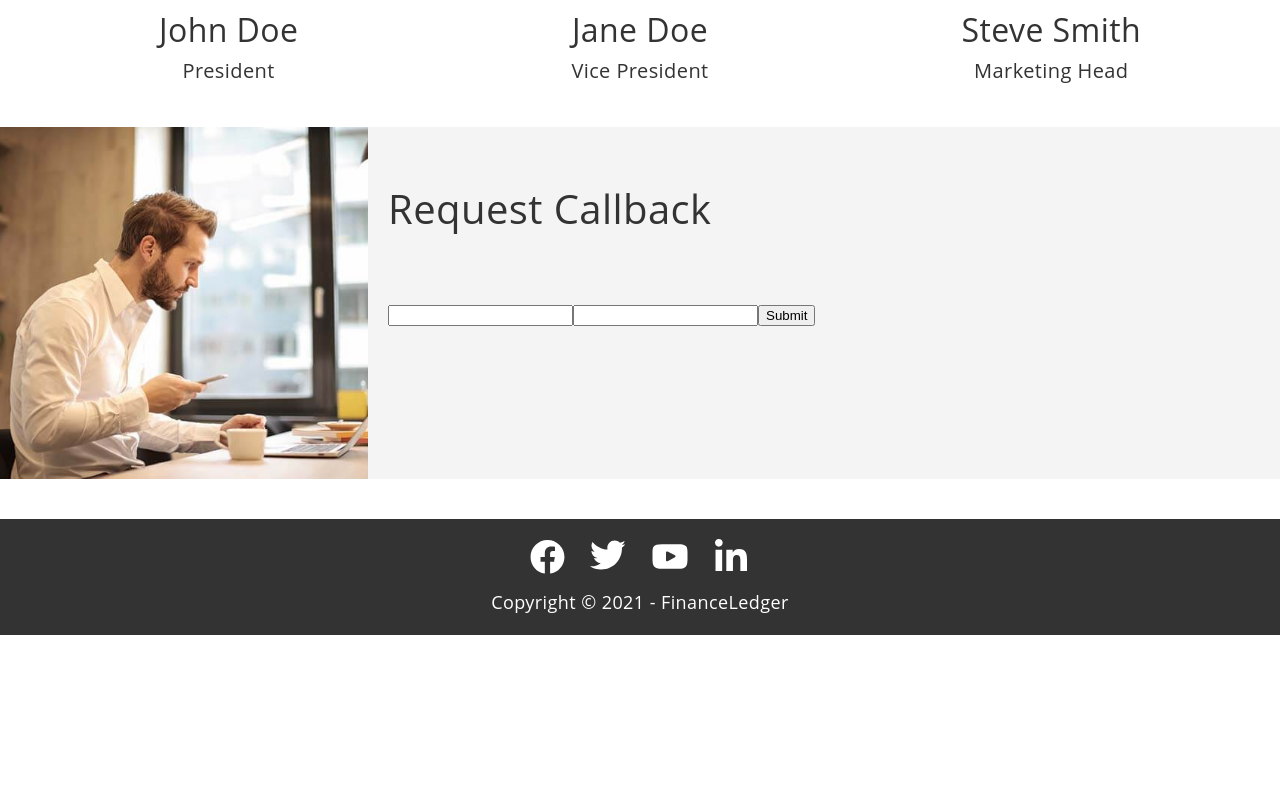
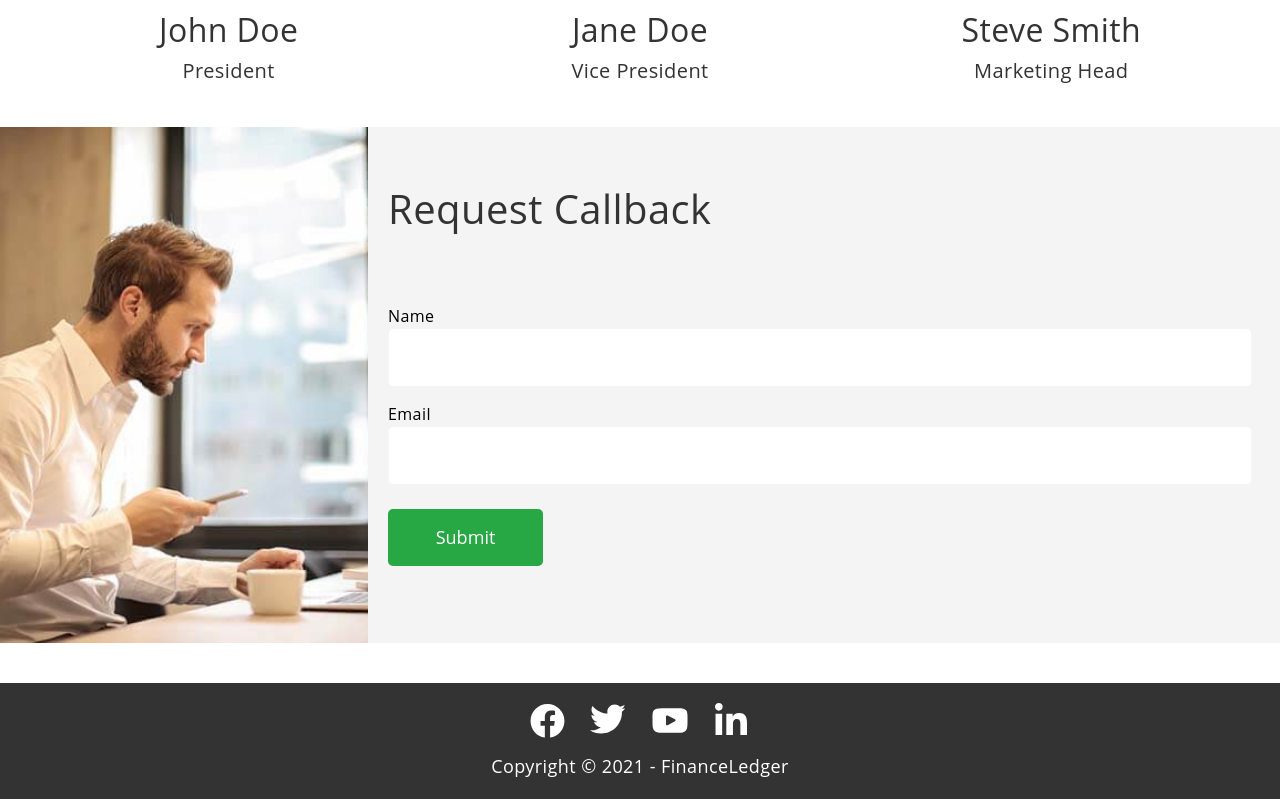
Before and after one commit to Yuliia-dev/ledger_test, a React (Create React App) app: page / in a window 1280 px wide. Shown: the part 3273-4072 px from the top of the page. Before the commit the page ends 3908 px from the top, so only its background shows below. Built offline with nearby package versions, Linux system fonts and the light colour scheme.

Commit message:
fix form

```diff
--- a/src/components/Contact.js
+++ b/src/components/Contact.js
@@ -1,33 +1,32 @@
 // import { useState } from 'react';
-import { Formik } from 'formik';
+import { useFormik } from 'formik';
 import * as Yup from 'yup';
 import {
   Wrapper,
   ImageMen,
-  // FormE,
+  FormForContact,
   Container,
   ContactTitle,
-  // ContactInput,
-  // ContactLabel,
-  // ContactBtn,
+  ContactInput,
+  ContactLabel,
+  ContactBtn,
 } from './Contact.styled';
 export function Contact() {
-  // const [email, setEmail] = useState('');
-  // const [name, setName] = useState('');
-  let initialValue = {
-    name: '',
-    email: '',
-  };
-  const validation = Yup.object({
-    name: Yup.string(),
-    email: Yup.string().email('Invalid email format').required('Required'),
+  const formik = useFormik({
+    initialValues: {
+      name: '',
+      email: '',
+    },
+    validationSchema: Yup.object({
+      name: Yup.string()
+        .max(15, 'Must be 15 characters or less')
+        .required('Required'),
+      email: Yup.string().email('Invalid email address').required('Required'),
+    }),
+    onSubmit: (values, { resetForm }) => {
+      resetForm();
+    },
   });
-
-  const onSubmit = event => {
-    event.preventDefault();
-    console.log('Form data', event);
-  };
-
   return (
     <Wrapper id="contact">
       <ImageMen></ImageMen>
@@ -35,80 +34,32 @@ export function Contact() {
       <Container>
         <ContactTitle>Request Callback</ContactTitle>
 
-        <Formik
-          initialValues={initialValue}
-          validationSchema={validation}
-          onSubmit={onSubmit}
+        <FormForContact
+          onSubmit={e => {
+            e.preventDefault();
+            formik.handleSubmit(e);
+            alert('Form is send');
+          }}
         >
-          {
-            ({
-              values,
-              // errors,
-              // touched,
-              handleChange,
-              // handleBlur,
-              // handleSubmit,
-              // isSubmitting,
-            }) => (
-              <form onSubmit={onSubmit}>
-                <input
-                  type="text"
-                  name="name"
-                  onChange={handleChange}
-                  // onBlur={handleBlur}
-                />
-                {/* {errors.email && touched.email && errors.email} */}
-                <input
-                  type="email"
-                  name="email"
-                  onChange={handleChange}
-                  // onBlur={handleBlur}
-                  // value={values.email}
-                />
-                {/* {errors.password && touched.password && errors.password} */}
-                <button type="submit">Submit</button>
-              </form>
-            )
-            /* {formik => {
-            return (
-              <Form>
-                <input type="text" name="name" />
-                <input type="email" name="email" />
-                <button type="submit" disabled={!formik.isValid}>
-                  Submit
-                </button>
-              </Form>
-            );
-          }} */
-          }
-        </Formik>
-        {/* <FormE>
-          <ContactLabel for="name">
-            Enter your name
-            <ContactInput
-              value={name}
-              placeholder="Enter your name"
-              type="text"
-              name="name"
-              minLength="2"
-              pattern="[a-zA-Zа-яёА-ЯЁ]+"
-              title="Use just letter"
-              required
-            />
-          </ContactLabel>
-          <label>
-            <ContactInput
-              value={email}
-              placeholder="Enter email*"
-              type="email"
-              name="user-email"
-              required
-            />
-            <span>Enter email*</span>
-          </label>
+          <ContactLabel htmlFor="name">Name</ContactLabel>
+          <ContactInput
+            id="name"
+            name="name"
+            type="text"
+            onChange={formik.handleChange}
+            value={formik.values.name}
+          />
 
-          <ContactBtn type="button">Send</ContactBtn>
-        </FormE> */}
+          <ContactLabel htmlFor="email">Email </ContactLabel>
+          <ContactInput
+            id="email"
+            name="email"
+            type="email"
+            onChange={formik.handleChange}
+            value={formik.values.email}
+          />
+          <ContactBtn type="submit">Submit</ContactBtn>
+        </FormForContact>
       </Container>
     </Wrapper>
   );
--- a/src/components/Contact.styled.js
+++ b/src/components/Contact.styled.js
@@ -11,7 +11,7 @@ export const Wrapper = styled.section`
   }
 `;
 
-export const FormE = styled.form`
+export const FormForContact = styled.form`
   display: flex;
   flex-direction: column;
 `;
@@ -64,15 +64,11 @@ export const ContactTitle = styled.h2`
 `;
 
 export const ContactLabel = styled.label`
-  /* position: absolute; */
-  /* padding: 5px; */
-  /* top: 5px;
-  left: 5px; */
-  /* background: transparent; */
-  @media screen and (min-width: 768px) {
-  }
-  @media screen and (min-width: 1360px) {
-  }
+  font-family: 'Open Sans';
+  font-style: normal;
+  font-weight: 400;
+  font-size: 16px;
+  line-height: 23px;
 `;
 
 export const ContactInput = styled.input`
```
Also changed, not shown: 1 other file (tests, documents, lock files or other folders).
